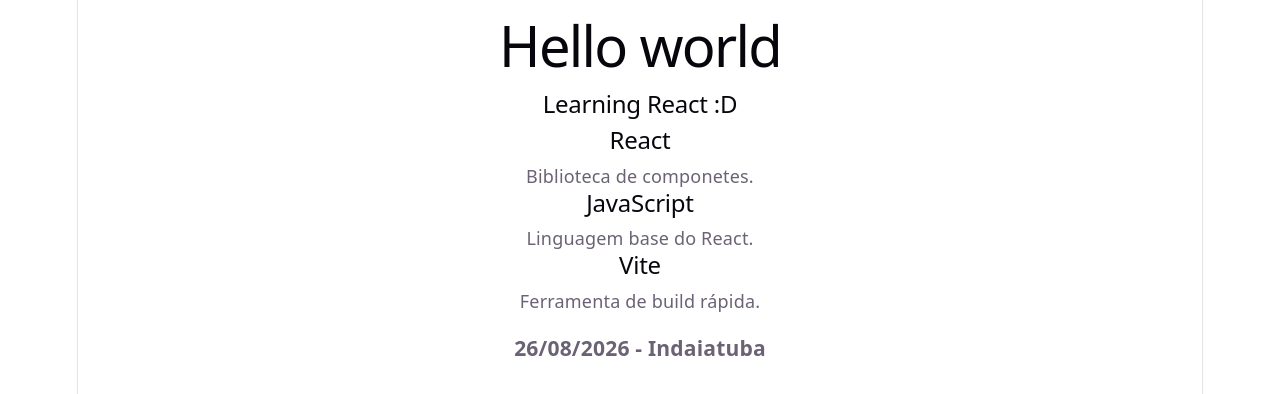
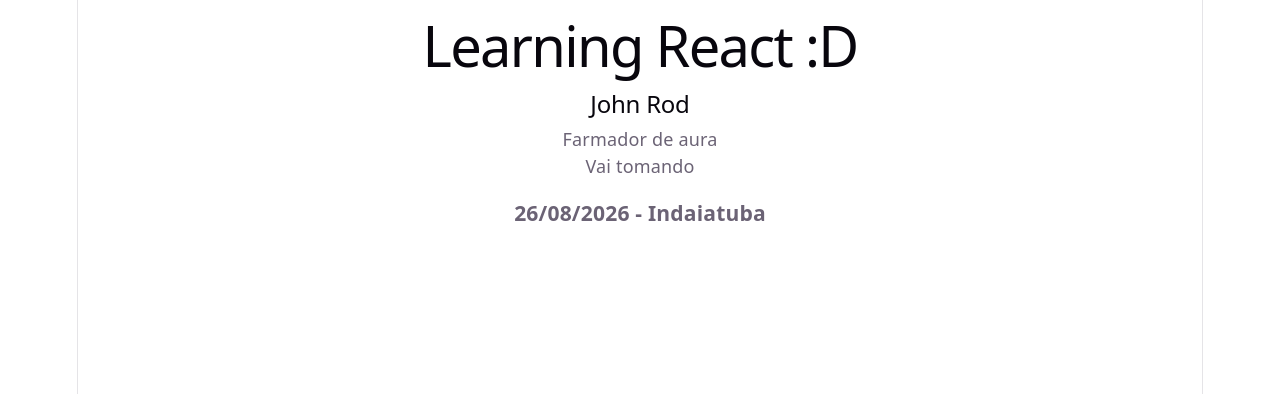
Before and after one commit to ryandsilva11/Fatec, a React (Vite) app in the folder Semestre2/desweb/React/primeiroReact/: page / in a window 1280 px wide. Shown: the top 394 px of the page. Built offline with nearby package versions, Linux system fonts and the light colour scheme.

Commit message:
Cria o componente 'Perfil'

```diff
--- a/Semestre2/desweb/React/primeiroReact/src/App.jsx
+++ b/Semestre2/desweb/React/primeiroReact/src/App.jsx
@@ -1,5 +1,5 @@
 import Header from "./Componentes/Header"
-import Card from "./Componentes/Card"
+import Perfil from "./Componentes/Perfil"
 import Footer from "./Componentes/Footer"
 
 function App() {
@@ -7,9 +7,7 @@
   return (
     <div>
       <Header />
-      <Card titulo="React" descricao="Biblioteca de componetes." />
-      <Card titulo="JavaScript" descricao="Linguagem base do React." />
-      <Card titulo="Vite" descricao="Ferramenta de build rápida." />
+      <Perfil nome="John Rod" profissao="Farmador de aura" frase="Vai tomando" />
       <Footer />
     </div>
   )
--- a/Semestre2/desweb/React/primeiroReact/src/Componentes/Header.jsx
+++ b/Semestre2/desweb/React/primeiroReact/src/Componentes/Header.jsx
@@ -2,8 +2,7 @@
 
     return (
         <header>
-            <h1>Hello world</h1>
-            <h2>Learning React :D</h2>
+            <h1>Learning React :D</h1>
         </header>
     )
 }
--- a/Semestre2/desweb/React/primeiroReact/src/Componentes/Perfil.jsx
+++ b/Semestre2/desweb/React/primeiroReact/src/Componentes/Perfil.jsx
@@ -0,0 +1,10 @@
+export default function Perfil(props) {
+
+    return (
+        <div>
+            <h2>{props.nome}</h2>
+            <p>{props.profissao}</p>
+            <p>{props.frase}</p>
+        </div>
+    )
+}
```
